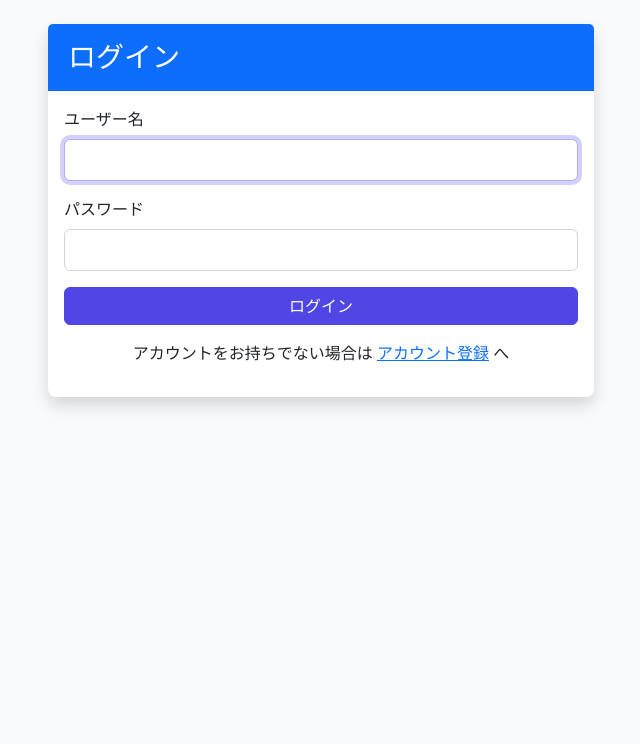
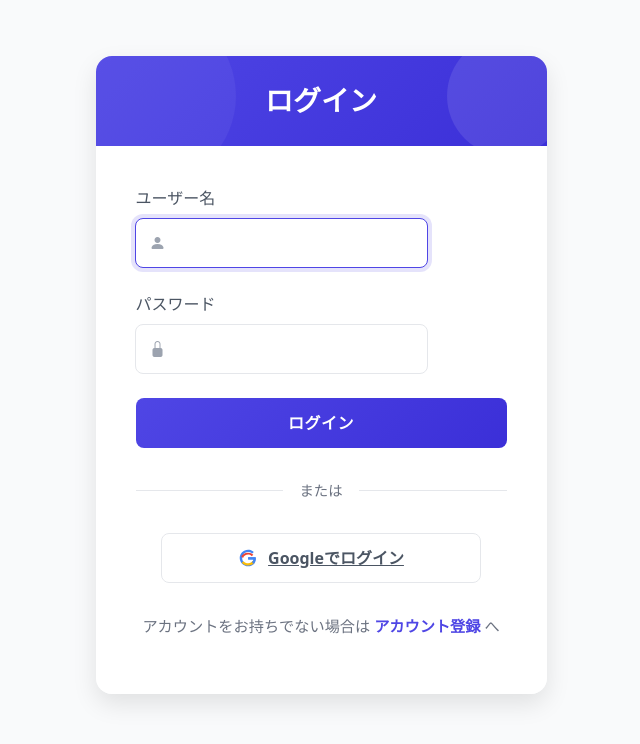
Before and after one commit to noknok06/stock-dialy, a Django app: page /users/login/ in a window 1280 px wide. Shown: the part 56-800 px from the top of the page, without its empty margins (319-959 px from the left). Run offline with Django 4.2, Linux system fonts and the light colour scheme; some libraries are stand-ins or nearby versions.

Commit message:
google認証

```diff
--- a/config/urls.py
+++ b/config/urls.py
@@ -27,6 +27,7 @@ urlpatterns = [
     path('checklist/', include('checklist.urls')),  # checklistアプリのURL
     path('tags/', include('tags.urls')),
     path('ckeditor/', include('ckeditor_uploader.urls')),  # 追加
+    path('accounts/', include('allauth.urls')),  # allauthのURLを追加
 ]
 
 if settings.DEBUG:
--- a/users/templates/users/login.html
+++ b/users/templates/users/login.html
@@ -2,14 +2,233 @@
 
 {% block title %}ログイン | 株ノート{% endblock %}
 
+{% block head %}
+<style>
+  /* モダンなログインフォームのスタイル */
+  .login-container {
+    padding: 2rem 0;
+  }
+
+  .login-card {
+    border: none;
+    border-radius: 1rem;
+    box-shadow: 0 10px 25px rgba(0, 0, 0, 0.1);
+    overflow: hidden;
+    transition: all 0.3s ease;
+  }
+
+  .login-card:hover {
+    transform: translateY(-5px);
+    box-shadow: 0 15px 30px rgba(0, 0, 0, 0.15);
+  }
+
+  .login-header {
+    background: linear-gradient(135deg, #4f46e5 0%, #3b2fd8 100%);
+    padding: 1.75rem;
+    text-align: center;
+    color: white;
+    position: relative;
+    overflow: hidden;
+  }
+
+  .login-header h3 {
+    font-weight: 700;
+    margin-bottom: 0;
+    position: relative;
+    z-index: 2;
+  }
+
+  .login-header::before {
+    content: "";
+    position: absolute;
+    top: -20px;
+    right: -20px;
+    width: 120px;
+    height: 120px;
+    border-radius: 50%;
+    background: rgba(255, 255, 255, 0.1);
+    z-index: 1;
+  }
+
+  .login-header::after {
+    content: "";
+    position: absolute;
+    bottom: -40px;
+    left: -40px;
+    width: 180px;
+    height: 180px;
+    border-radius: 50%;
+    background: rgba(255, 255, 255, 0.05);
+    z-index: 1;
+  }
+
+  .login-body {
+    padding: 2.5rem;
+    background-color: white;
+  }
+
+  .input-group {
+    position: relative;
+    margin-bottom: 1.5rem;
+  }
+
+  .input-group label {
+    font-weight: 500;
+    color: #4b5563;
+    margin-bottom: 0.5rem;
+    display: block;
+  }
+
+  .input-icon-wrapper {
+    position: relative;
+  }
+
+  .input-icon {
+    position: absolute;
+    top: 50%;
+    left: 15px;
+    transform: translateY(-50%);
+    color: #9ca3af;
+  }
+
+  .form-control {
+    height: 50px;
+    border-radius: 0.5rem;
+    padding-left: 3rem;
+    border: 1px solid #e5e7eb;
+    font-size: 1rem;
+    transition: all 0.3s;
+  }
+
+  .form-control:focus {
+    border-color: #4f46e5;
+    box-shadow: 0 0 0 0.25rem rgba(79, 70, 229, 0.15);
+  }
+
+  .login-btn {
+    height: 50px;
+    border-radius: 0.5rem;
+    font-weight: 600;
+    font-size: 1rem;
+    transition: all 0.3s;
+    text-transform: uppercase;
+    letter-spacing: 0.5px;
+    background: linear-gradient(135deg, #4f46e5 0%, #3b2fd8 100%);
+    border: none;
+  }
+
+  .login-btn:hover {
+    background: linear-gradient(135deg, #3b2fd8 0%, #2b1fc8 100%);
+    transform: translateY(-2px);
+    box-shadow: 0 5px 15px rgba(59, 47, 216, 0.3);
+  }
+
+  .social-divider {
+    display: flex;
+    align-items: center;
+    margin: 2rem 0;
+  }
+
+  .social-divider::before,
+  .social-divider::after {
+    content: "";
+    flex: 1;
+    height: 1px;
+    background-color: #e5e7eb;
+  }
+
+  .social-divider span {
+    padding: 0 1rem;
+    color: #6b7280;
+    font-size: 0.9rem;
+    font-weight: 500;
+  }
+
+  .google-btn {
+    display: flex;
+    align-items: center;
+    justify-content: center;
+    gap: 10px;
+    height: 50px;
+    border-radius: 0.5rem;
+    font-weight: 600;
+    font-size: 1rem;
+    transition: all 0.3s;
+    background-color: white;
+    border: 1px solid #e5e7eb;
+    color: #4b5563;
+    width: 100%;
+    max-width: 320px;
+    margin: 0 auto;
+  }
+
+  .google-btn:hover {
+    background-color: #f9fafb;
+    border-color: #d1d5db;
+    transform: translateY(-2px);
+    box-shadow: 0 5px 15px rgba(0, 0, 0, 0.05);
+  }
+
+  .google-btn svg {
+    width: 20px;
+    height: 20px;
+  }
+
+  .login-footer {
+    text-align: center;
+    margin-top: 2rem;
+  }
+
+  .login-footer p {
+    color: #6b7280;
+    font-size: 0.95rem;
+  }
+
+  .login-footer a {
+    color: #4f46e5;
+    font-weight: 600;
+    text-decoration: none;
+    transition: all 0.3s;
+  }
+
+  .login-footer a:hover {
+    color: #3b2fd8;
+    text-decoration: underline;
+  }
+
+  .text-danger {
+    color: #dc2626;
+    font-size: 0.85rem;
+    margin-top: 0.5rem;
+  }
+
+  .alert-danger {
+    background-color: #fee2e2;
+    border-color: #fecaca;
+    color: #b91c1c;
+    border-radius: 0.5rem;
+    padding: 1rem;
+    margin-bottom: 1.5rem;
+    font-size: 0.95rem;
+  }
+
+  @media (max-width: 768px) {
+    .login-body {
+      padding: 1.5rem;
+    }
+  }
+</style>
+{% endblock %}
+
 {% block content %}
+<div class="container login-container">
   <div class="row justify-content-center">
-    <div class="col-md-6">
-        <div class="card shadow">
-            <div class="card-header bg-primary text-white">
-                <h3 class="mb-0">ログイン</h3>
+    <div class="col-md-6 col-lg-5">
+      <div class="login-card">
+        <div class="login-header">
+          <h3>ログイン</h3>
         </div>
-            <div class="card-body">
+        <div class="login-body">
           <form method="post" novalidate>
             {% csrf_token %}
 
@@ -21,32 +240,60 @@
               </div>
             {% endif %}
 
-                    <div class="mb-3">
-                        <label for="{{ form.username.id_for_label }}" class="form-label">ユーザー名</label>
+            <div class="input-group">
+              <label for="{{ form.username.id_for_label }}">ユーザー名</label>
+              <div class="input-icon-wrapper">
+                <span class="input-icon">
+                  <i class="bi bi-person-fill"></i>
+                </span>
                 {{ form.username }}
+              </div>
               {% if form.username.errors %}
                 <div class="text-danger">{{ form.username.errors }}</div>
               {% endif %}
             </div>
 
-                    <div class="mb-3">
-                        <label for="{{ form.password.id_for_label }}" class="form-label">パスワード</label>
+            <div class="input-group">
+              <label for="{{ form.password.id_for_label }}">パスワード</label>
+              <div class="input-icon-wrapper">
+                <span class="input-icon">
+                  <i class="bi bi-lock-fill"></i>
+                </span>
                 {{ form.password }}
+              </div>
               {% if form.password.errors %}
                 <div class="text-danger">{{ form.password.errors }}</div>
               {% endif %}
             </div>
 
-                    <div class="d-grid">
-                        <button type="submit" class="btn btn-primary">ログイン</button>
+            <div class="d-grid mt-4">
+              <button type="submit" class="btn btn-primary login-btn">
+                ログイン
+              </button>
             </div>
           </form>
 
-                <div class="mt-3 text-center">
+          <div class="social-divider">
+            <span>または</span>
+          </div>
+
+          <a href="{% url 'users:google_login' %}" class="google-btn">
+            <svg viewBox="0 0 24 24" width="24" height="24" xmlns="http://www.w3.org/2000/svg">
+              <g transform="matrix(1, 0, 0, 1, 0, 0)">
+                <path d="M21.35,11.1H12.18V13.83H18.69C18.36,17.64 15.19,19.27 12.19,19.27C8.36,19.27 5,16.25 5,12C5,7.9 8.2,4.73 12.2,4.73C15.29,4.73 17.1,6.7 17.1,6.7L19,4.72C19,4.72 16.56,2 12.1,2C6.42,2 2.03,6.8 2.03,12C2.03,17.05 6.16,22 12.25,22C17.6,22 21.5,18.33 21.5,12.91C21.5,11.76 21.35,11.1 21.35,11.1V11.1Z" fill="#4285F4"></path>
+                <path d="M3.89,10.16L6.06,11.87C6.93,9.54 9.34,7.93 12.18,7.93C14.08,7.93 15.53,8.73 16.46,9.91L18.36,8C16.94,6.53 14.82,5.57 12.18,5.57C8.07,5.57 4.53,8.18 3.89,10.16Z" fill="#EA4335"></path>
+                <path d="M12.18,18.43C9.92,18.43 7.95,17.43 6.7,15.86L4.5,17.6C6.25,19.74 9.04,21 12.18,21C15.34,21 18.12,19.5 19.67,17.04L17.5,15.39C16.46,17.14 14.68,18.43 12.18,18.43Z" fill="#FBBC05"></path>
+                <path d="M20.5,12.25L21.18,11.13H12.18V13.83H18.69C18.42,15.2 17.66,16.29 16.5,17.04L18.67,18.7C20.16,17.14 21,14.83 21,12.25C21,12.25 21,12.25 20.5,12.25Z" fill="#4285F4"></path>
+              </g>
+            </svg>
+            <span>Googleでログイン</span>
+          </a>
+          <div class="login-footer">
             <p>アカウントをお持ちでない場合は <a href="{% url 'users:signup' %}">アカウント登録</a> へ</p>
           </div>
         </div>
       </div>
     </div>
   </div>
+</div>
 {% endblock %}
--- a/users/urls.py
+++ b/users/urls.py
@@ -1,5 +1,5 @@
 # users/urls.py
-from django.urls import path
+from django.urls import path, include
 from . import views
 
 app_name = 'users'
@@ -8,4 +8,7 @@ urlpatterns = [
     path('login/', views.CustomLoginView.as_view(), name='login'),
     path('logout/', views.CustomLogoutView.as_view(), name='logout'),
     path('signup/', views.SignUpView.as_view(), name='signup'),
+    # django-allauthのURLを含める
+    path('google-login/', views.GoogleLoginView.as_view(), name='google_login'),
+    path('', include('allauth.urls')),
 ]
--- a/users/views.py
+++ b/users/views.py
@@ -1,5 +1,6 @@
 # users/views.py
 from django.contrib.auth.views import LoginView, LogoutView
+from django.views.generic import TemplateView
 from django.urls import reverse_lazy
 from django.views.generic import CreateView
 from django.contrib.auth import get_user_model
@@ -23,3 +24,6 @@ class SignUpView(CreateView):
     form_class = CustomUserCreationForm
     template_name = 'users/signup.html'
     success_url = reverse_lazy('users:login')
+
+class GoogleLoginView(TemplateView):
+    template_name = 'users/google_login.html'
```
Also changed, not shown: config/settings.py (+35 -1 lines), stockdiary/api.py (+28 -32 lines), templates/socialaccount/login.html (added, +116 -0 lines), templates/socialaccount/providers/google/login.html (added, +103 -0 lines), users/templates/users/google_login.html (added, +104 -0 lines). Lines whose indentation alone changed are shown as unchanged.
